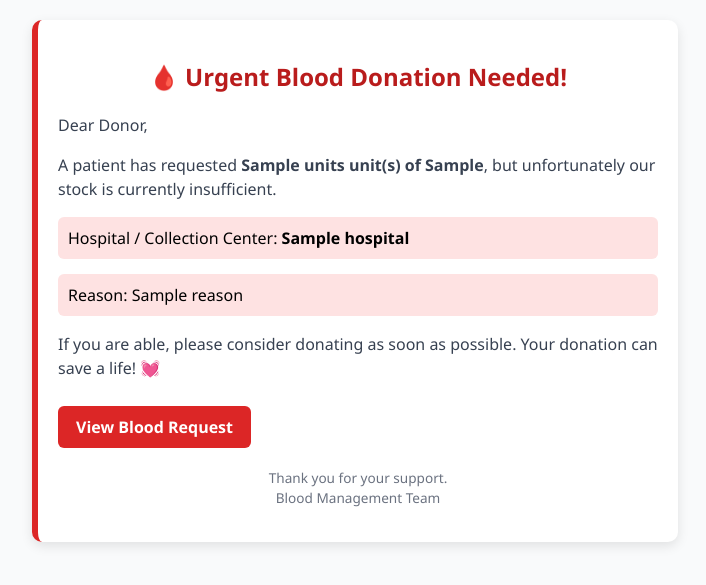
After one commit to manisulislam/academic_swe_project_blood_management, a Django app: template recipients/templates/recipients/urgent_request_mail.html in a window 1280 px wide. The commit adds this page. Shown: the top 585 px of the page, without its empty margins (285-991 px from the left). Run offline with Django 5.2, Linux system fonts and the light colour scheme; the template is opened without the code that fills it: most values are stand-ins (such as "Sample title", 1, 10 or a date in 2020).

Commit message:
update project

```diff
--- a/blood_management/settings.py
+++ b/blood_management/settings.py
@@ -105,7 +105,7 @@ AUTH_USER_MODEL = 'accounts.CustomUser'
 
 LANGUAGE_CODE = 'en-us'
 
-TIME_ZONE = 'UTC'
+TIME_ZONE = "Asia/Dhaka"
 
 USE_I18N = True
 
--- a/blood_stock/admin.py
+++ b/blood_stock/admin.py
@@ -3,5 +3,7 @@ from .models import BloodStock
 
 @admin.register(BloodStock)
 class BloodStockAdmin(admin.ModelAdmin):
-    list_display = ['blood_group', 'units']
-    search_fields = ['blood_group']
+    list_display = ('blood_group', 'units')       # Table view in admin
+    list_editable = ('units',)                    # Units can be updated directly in list view
+    ordering = ('blood_group',)                   # Order by blood group
+    search_fields = ('blood_group',)             # Search by blood group
--- a/recipients/templates/recipients/request_history.html
+++ b/recipients/templates/recipients/request_history.html
@@ -66,7 +66,10 @@
 
   {% for req in history %}
     <div class="request-card">
-      <div class="request-date">{{ req.requested_on.date }}</div>
+      <div class="request-date">
+  📅 {{ req.requested_on|date:"M d, Y" }}
+  ⏰ {{ req.requested_on|date:"h:i A" }}
+</div>
       <div class="request-details">
         {{ req.blood_group }} — {{ req.units }} unit{{ req.units|pluralize }}
         <span class="status {{ req.status|lower }}">{{ req.status }}</span>
--- /dev/null
+++ b/recipients/templates/recipients/urgent_request_mail.html
@@ -0,0 +1,79 @@
+<!DOCTYPE html>
+<html>
+<head>
+    <meta charset="UTF-8">
+    <title>Urgent Blood Donation Needed</title>
+    <style>
+        body {
+            font-family: 'Segoe UI', Tahoma, Geneva, Verdana, sans-serif;
+            background-color: #f9fafb;
+            margin: 0;
+            padding: 0;
+        }
+        .container {
+            max-width: 600px;
+            margin: 20px auto;
+            background-color: #ffffff;
+            padding: 20px;
+            border-radius: 10px;
+            border-left: 6px solid #dc2626;
+            box-shadow: 0 4px 12px rgba(0,0,0,0.1);
+        }
+        h2 {
+            color: #b91c1c;
+            text-align: center;
+        }
+        p {
+            color: #374151;
+            line-height: 1.5;
+        }
+        .info {
+            background-color: #fee2e2;
+            padding: 10px;
+            border-radius: 6px;
+            margin: 15px 0;
+        }
+        .btn {
+            display: inline-block;
+            padding: 10px 18px;
+            background-color: #dc2626;
+            color: #fff;
+            border-radius: 6px;
+            text-decoration: none;
+            font-weight: bold;
+            margin-top: 10px;
+        }
+        .footer {
+            text-align: center;
+            color: #6b7280;
+            font-size: 0.85rem;
+            margin-top: 20px;
+        }
+    </style>
+</head>
+<body>
+<div class="container">
+    <h2>🩸 Urgent Blood Donation Needed!</h2>
+    <p>Dear Donor,</p>
+    <p>
+        A patient has requested <strong>{{ units }} unit(s) of {{ blood_group }}</strong>,
+        but unfortunately our stock is currently insufficient.
+    </p>
+    {% if hospital %}
+    <div class="info">
+        Hospital / Collection Center: <strong>{{ hospital }}</strong>
+    </div>
+    {% endif %}
+    {% if reason %}
+    <div class="info">
+        Reason: {{ reason }}
+    </div>
+    {% endif %}
+    <p>
+        If you are able, please consider donating as soon as possible. Your donation can save a life! 💓
+    </p>
+    <a href="{{ request.build_absolute_uri }}" class="btn">View Blood Request</a>
+    <p class="footer">Thank you for your support.<br>Blood Management Team</p>
+</div>
+</body>
+</html>
```
Also changed, not shown: blood_stock/forms.py (+21 -2 lines), blood_stock/models.py (+17 -2 lines), blood_stock/templates/blood_stock/stock_view.html (+22 -1 lines), blood_stock/templates/blood_stock/update_stock.html (+22 -4 lines), blood_stock/views.py (+8 -0 lines), recipients/models.py (+7 -0 lines), recipients/views.py (+40 -6 lines), blood_stock/migrations/0002_alter_bloodstock_blood_group.py (added), recipients/migrations/0004_remove_bloodrequest_request_date_and_more.py (added).
